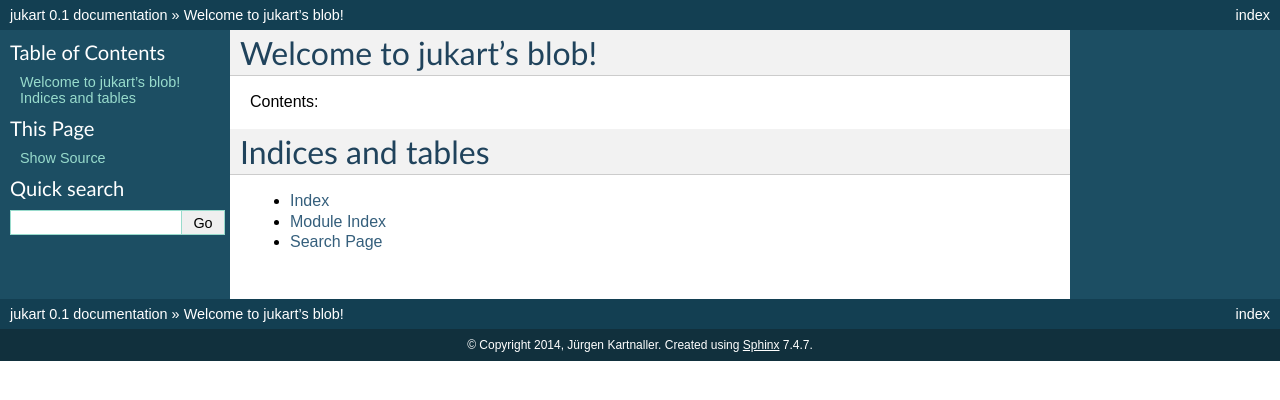
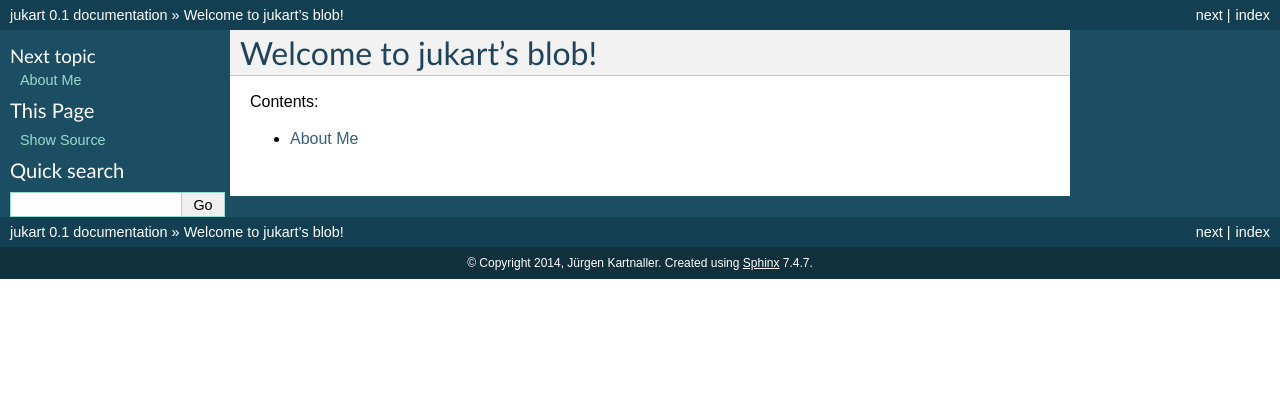
Before and after one commit to jukart/jukart.github.io, a Sphinx documentation site: the page built from source/index.rst, in a window 1280 px wide. Shown: the top 400 px of the page. Built offline with Sphinx 7.4.7, drawn with Linux system fonts in a browser that asks for light colours; formulas are drawn with MathJax 3.

Commit message:
about me

```diff
--- /dev/null
+++ b/source/about.rst
@@ -0,0 +1,3 @@
+========
+About Me
+========
--- a/source/index.rst
+++ b/source/index.rst
@@ -9,13 +9,6 @@
 Contents:
 
 .. toctree::
-   :maxdepth: 2
+    :maxdepth: 2
 
-
-
-Indices and tables
-==================
-
-* :ref:`genindex`
-* :ref:`modindex`
-* :ref:`search`
+    about
```
